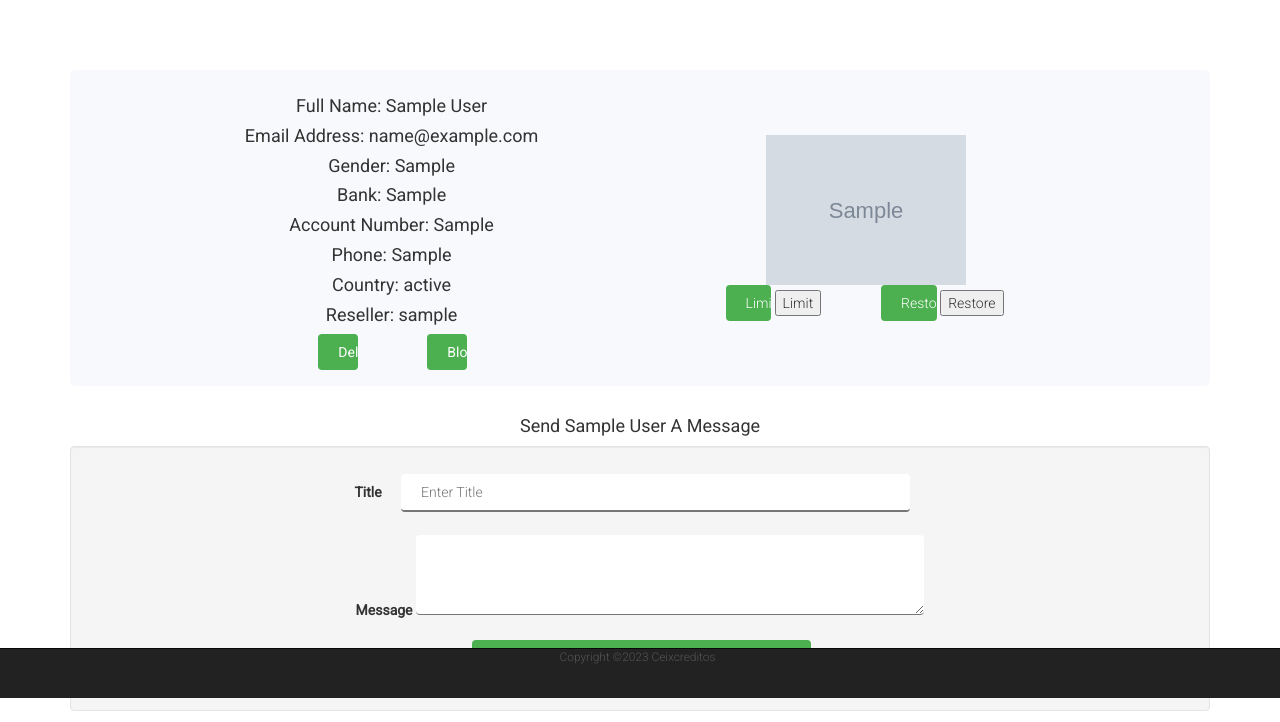
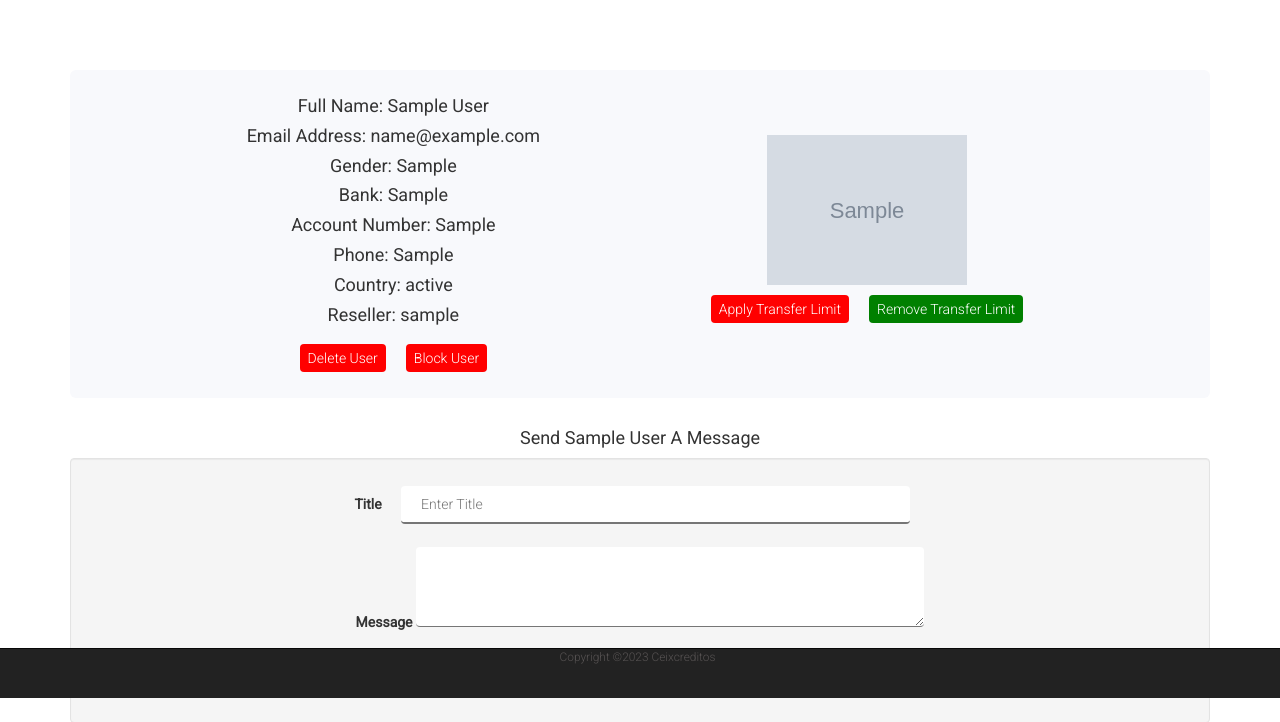
Before and after one commit to Braionic/onlineBanking, a PHP site: page /zap/user_profile.php?person_id=1 in a window 1280 px wide. Shown: the part 102-824 px from the top of the page. Run offline with PHP 8.4, Linux system fonts and the light colour scheme; the visitor is signed in with stand-in values (Sample User, id 1); tables that the repository leaves empty or names only in its code hold one stand-in row (values such as "Sample post"); grey boxes marked "Sample" are stand-in pictures; some libraries are stand-ins or nearby versions.

Commit message:
i improved more on the styling and and functionality

```diff
--- a/zap/addtransaction.php
+++ b/zap/addtransaction.php
@@ -97,8 +97,8 @@
                                 </div>
                             </form>
                         </div>
-                        <div class="container">
-<h2 class="">Customers</h2>
+                        <h2 class="">Customers</h2>
+                        <div class="container" style="overflow: auto;">
 <table class="table table-striped">
   <tr class="table-success">
     <td style= "background-color: #fdc600;">No.</td>
--- a/zap/debit_client.php
+++ b/zap/debit_client.php
@@ -114,9 +114,8 @@ $message .= '</div></div></body></html>';
                                 </div>
                             </form>
                         </div>
-
-<div class="container">
-<h2 class="">Customers</h2>
+                        <h2 class="">Customers</h2>
+<div class="container" style="overflow: auto;">
 <table class="table table-striped">
   <tr class="table-success">
     <td style= "background-color: #2B60DE;">No.</td>
--- a/zap/header.php
+++ b/zap/header.php
@@ -167,7 +167,7 @@ a:hover {
   pad: 16px;
 }
 .bg-login-image {
-  background: url("https://source.unsplash.com/K4mSJ7kc0As/600x800");
+
   background-position: center;
   background-size: cover;
 }
@@ -488,6 +488,34 @@ form.user .form-control-user {
 .custom-control-input:focus ~ .custom-control-label::before {
   box-shadow: 0 0 0 0.2rem rgba(78, 115, 223, 0.25);
 }
+
+.restricted {
+  color: red;
+}
+.allowed {
+  color: green;
+
+}
+.profilebtn {
+  margin: 10px;
+  padding: 4px 8px;
+}
+.profilebtn:hover {
+  background-color: grey;
+  box-shadow: 1px 1px 1px black;
+}
+.restore {
+  background-color: green;
+  color: white;
+  border-radius: 4px;
+  border: none;
+}
+.limit {
+  background-color: red;
+  color: white;
+  border-radius: 4px;
+  border: none;
+}
 </style>
 
 <body>
--- a/zap/login.php
+++ b/zap/login.php
@@ -80,7 +80,7 @@ if(isset($_POST['login_submit'])){ //IF LOGIN BTN HAS BEEN CLICKED
         <div class="card-body p-0">
             <!-- Nested Row within Card Body -->
             <div class="row">
-                <div class="col-lg-6 d-none d-lg-block bg-login-image"></div>
+                <div class="col-lg-6 d-none d-lg-block bg-login-image"><img src="../images/client2.png" width="50%" height="50%" style="border-radius: 50%; margin-left: auto; margin-right: auto; display: block"></div>
                 <div class="col-lg-6">
                     <div class="p-5">
                         <div class="text-center">
--- a/zap/user_profile.php
+++ b/zap/user_profile.php
@@ -101,10 +101,12 @@
                              <h4>Reseller: '.$rows['nickname'].'</h4>
                              <div class="profilebtns">
                              <form method="POST" action="all_users.php?user_id='.$rows['id'].'" enctype="multipart/form-data">
-                        <input type="submit" onClick="return confirm(\'Delete User?\')" name="delete_submit" id="delete_submit" value="Delete User" class="btn btn-danger delete_acct">
+                        <!--<input type="submit" onClick="return confirm(\'Delete User?\')" name="delete_submit" id="delete_submit" value="Delete User" class="btn btn-danger delete_acct">-->
+                        <button name="delete_submit" onClick="return confirm(\'Delete User?\')" class="profilebtn limit">Delete User</button>
                     </form>
                     <form method="POST" action="all_users.php?user_id='.$rows['id'].'" enctype="multipart/form-data">
-                        <input type="submit" onClick="return confirm(\'Block User?\')" name="block_submit" id="block_submit" value="Block User" class="btn btn-warning delete_acct">
+                        <!--<input type="submit" onClick="return confirm(\'Block User?\')" name="block_submit" id="block_submit" value="Block User" class="btn btn-warning delete_acct">-->
+                        <button name="block_submit" onClick="return confirm(\'Block User?\')" class="profilebtn limit">Block User</button>
                     </form>
                     </div>
                              </div>
@@ -123,12 +125,11 @@
          echo'
          <div class="profilebtns">
                              <form method="POST" action="user_profile.php?user_id='.$fetch['id'].'" enctype="multipart/form-data">
-                        <input type="submit" name="limit_user" value="Limit User" >
-                        <button name="limit_user">Limit</button>
+
+                        <button name="limit_user" class="profilebtn limit">Apply Transfer Limit</button>
                     </form>
                     <form method="POST" action="user_profile.php?user_id='.$fetch['id'].'" enctype="multipart/form-data">
-                        <input type="submit" name="restore_limit" value="Restore User" >
-                        <button name="restore_limit">Restore</button>
+                        <button name="restore_limit" class="profilebtn restore">Remove Transfer Limit</button>
                     </form>
                     </div>
                              </div>
```
Also changed, not shown: zap/all_users.php (+7 -0 lines), zap/fund_client.php (+3 -4 lines).
